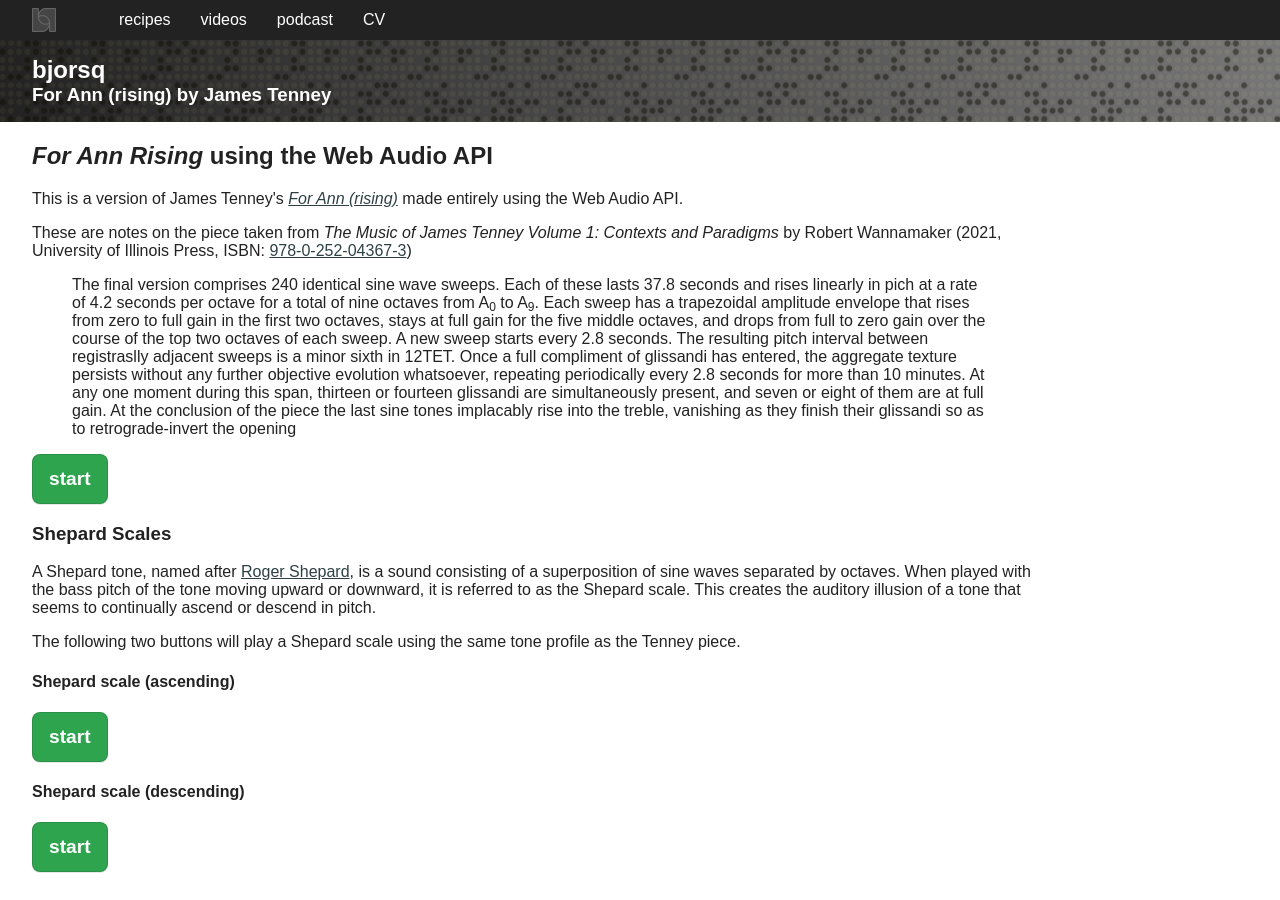
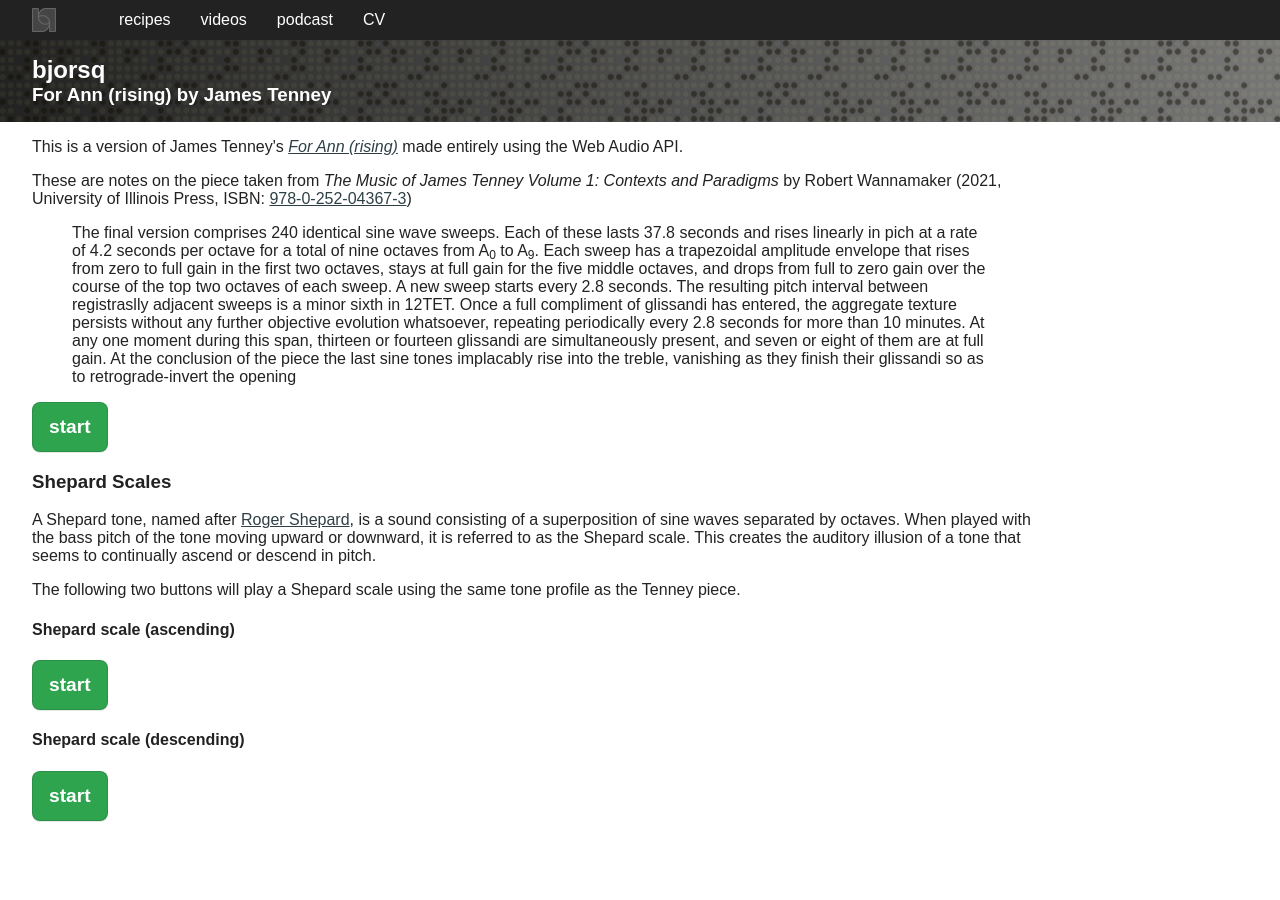
Before and after one commit to bjorsq/bjorsq.github.com, a Jekyll site: the page built from forannrising.md, in a window 1280 px wide. Built offline with Jekyll 4.4.1, drawn with Linux system fonts in a browser that asks for light colours.

Commit message:
edited tenney page

```diff
--- a/forannrising.md
+++ b/forannrising.md
@@ -162,7 +162,6 @@ var showTimer = startstop => {
     }
 };
 </script>
-<h2><em>For Ann Rising</em> using the Web Audio API</h2>
 <p>This is a version of James Tenney's <a href="https://www.youtube.com/watch?v=bbKbE8y95sg" target="_youtube"><em>For Ann (rising)</em></a> made entirely using the Web Audio API.</p>
 <p>These are notes on the piece taken from <em>The Music of James Tenney Volume 1: Contexts and Paradigms</em> by Robert Wannamaker (2021, University of Illinois Press, ISBN: <a href="https://www.press.uillinois.edu/books/?id=c043673" target="_wannamaker">978-0-252-04367-3</a>)</p>
 <blockquote>
```
